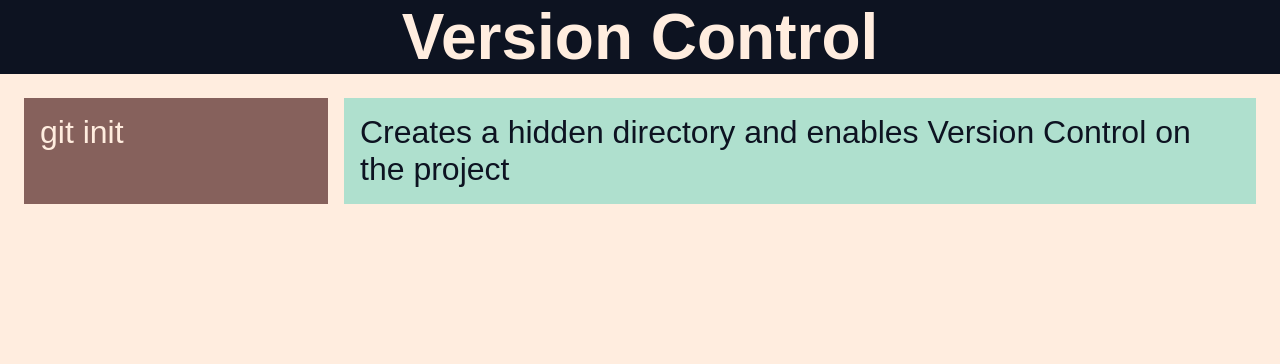
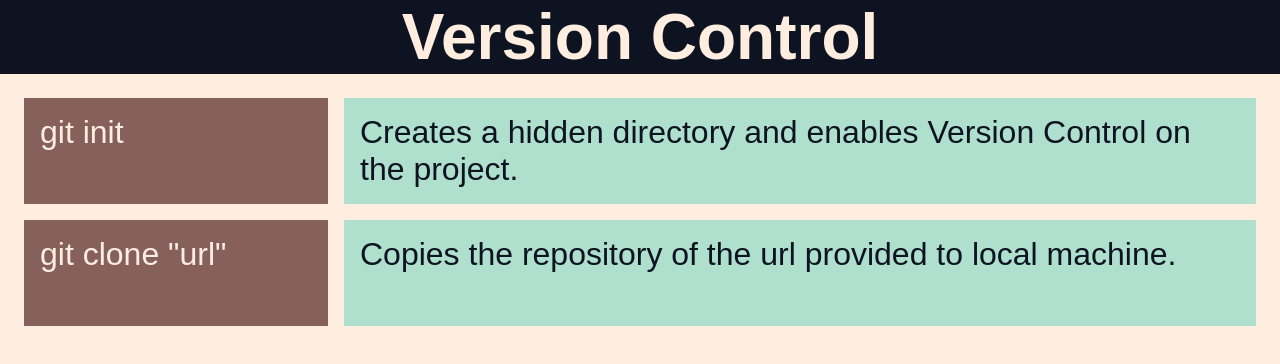
Before and after one commit to DimitarIM/version-control, a plain HTML site: page index.html in a window 1280 px wide. Drawn offline with Linux system fonts and the light colour scheme.

Commit message:
Added git clone

```diff
--- a/index.html
+++ b/index.html
@@ -12,7 +12,9 @@
     </header>
     <main class="git-commands">
         <div class="git-commands_command"> git init</div>
-        <div class="git-commands_effect">Creates a hidden directory and enables Version Control on the project</div>
+        <div class="git-commands_effect">Creates a hidden directory and enables Version Control on the project.</div>
+        <div class="git-commands_command"> git clone "url"</div>
+        <div class="git-commands_effect">Copies the repository of the url provided to local machine.</div>
     </main>
     <footer></footer>
 </body>
```
